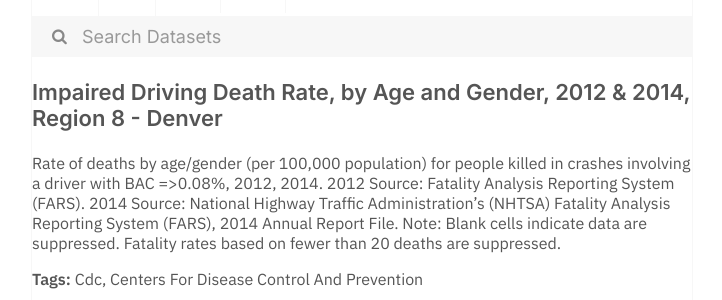
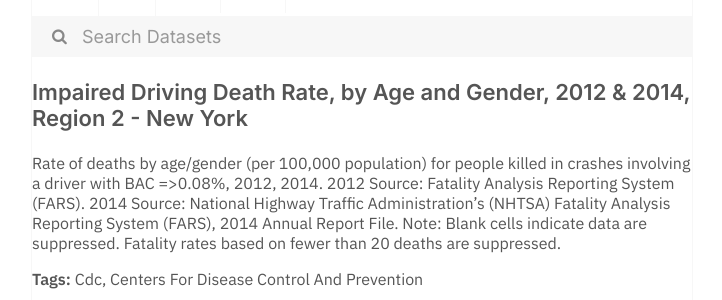
Before and after one commit to dayda-entities/centers-for-disease-control-and-prevention, a Jekyll site: the page built from _posts/2020-11-12-impaired-driving-death-rate-by.md, in a window 1280 px wide. Shown: the part 269-569 px from the top of the page, without its empty margins (278-1000 px from the left). Built offline with Jekyll 4.4.1, drawn with Linux system fonts in a browser that asks for light colours.

```diff
--- a/_posts/2020-11-12-impaired-driving-death-rate-by.md
+++ b/_posts/2020-11-12-impaired-driving-death-rate-by.md
@@ -1,15 +1,17 @@
 ---
-title: 'Impaired Driving Death Rate, by Age and Gender, 2012 & 2014, Region 8 - Denver'
-created: '2020-11-12T12:12:43.782364'
-modified: '2021-04-21T19:12:35.353886'
+title: >-
+  Impaired Driving Death Rate, by Age and Gender, 2012 & 2014, Region 2 - New
+  York
+created: '2020-11-12T12:13:59.049015'
+modified: '2021-04-21T19:20:52.016115'
 state: active
 type: dataset
 tags:
   - Cdc
   - Centers For Disease Control And Prevention
 groups: []
-csv_url: 'https://data.cdc.gov/api/views/3bjr-fr6m/rows.csv?accessType=DOWNLOAD'
-json_url: 'https://data.cdc.gov/api/views/3bjr-fr6m/rows.json?accessType=DOWNLOAD'
+csv_url: 'https://data.cdc.gov/api/views/bptw-uw4i/rows.csv?accessType=DOWNLOAD'
+json_url: 'https://data.cdc.gov/api/views/bptw-uw4i/rows.json?accessType=DOWNLOAD'
 layout: post
 
 ---
```
